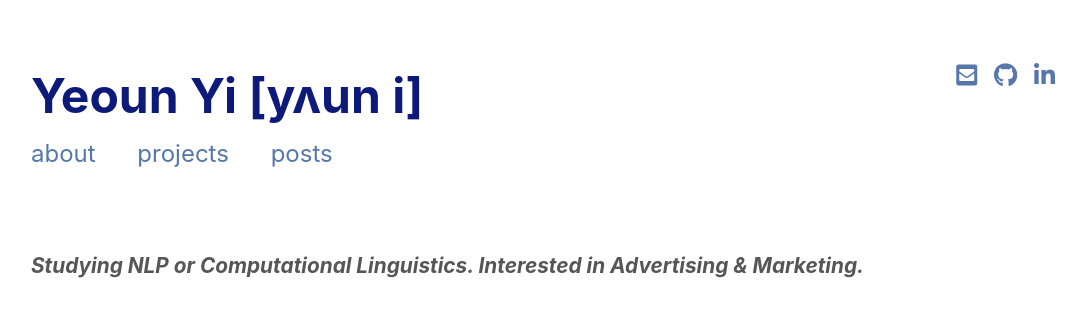
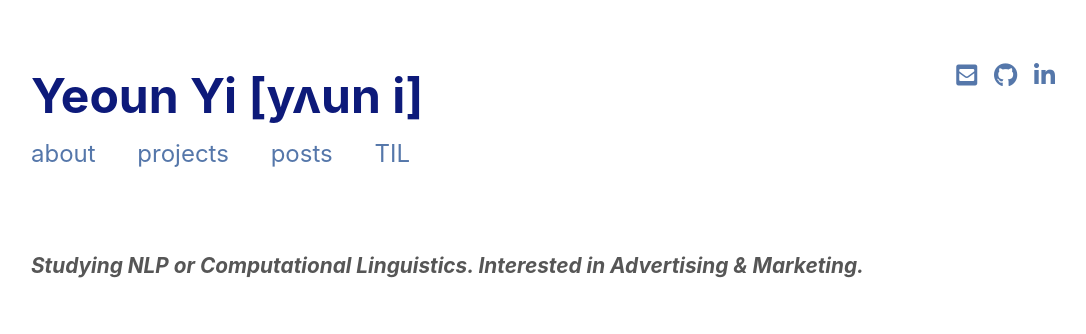
Before and after one commit to yeounyi/yeounyi.github.io, a Jekyll site: the page built from index.md, in a window 1280 px wide. Shown: the top 334 px of the page, without its empty margins (97-1183 px from the left). Built offline with Jekyll 4.4.1, drawn with Linux system fonts in a browser that asks for light colours; nearby versions of some CDN libraries; a style sheet for code colours, icons or effects is not loaded.

Commit message:
Update header.html

```diff
--- a/_includes/header.html
+++ b/_includes/header.html
@@ -9,6 +9,7 @@
 <li class="menu__entry"><a href="{{ site.baseurl}}/">about</a></li>
 <li class="menu__entry"><a href="{{ site.baseurl }}/projects">projects</a></li>
 <li class="menu__entry"><a href="{{ site.baseurl }}/posts">posts</a></li>
+<li class="menu__entry"><a href="{{ site.baseurl }}/posts">TIL</a></li>
 </ul>
 </div>
 <ul class="social-links">
```
